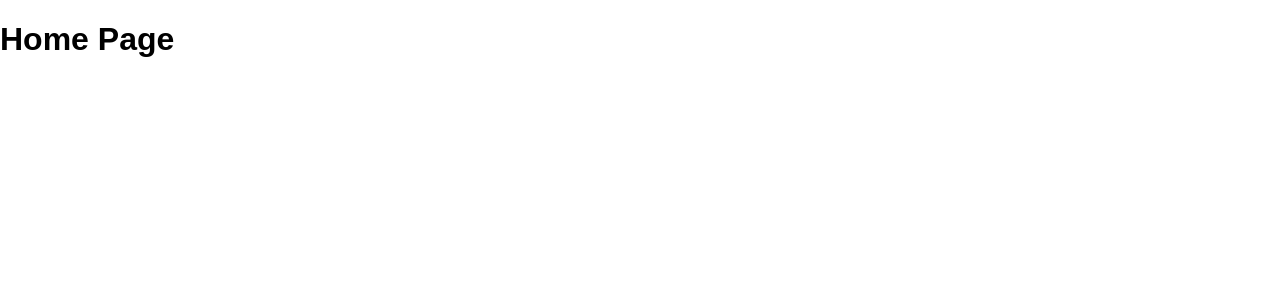
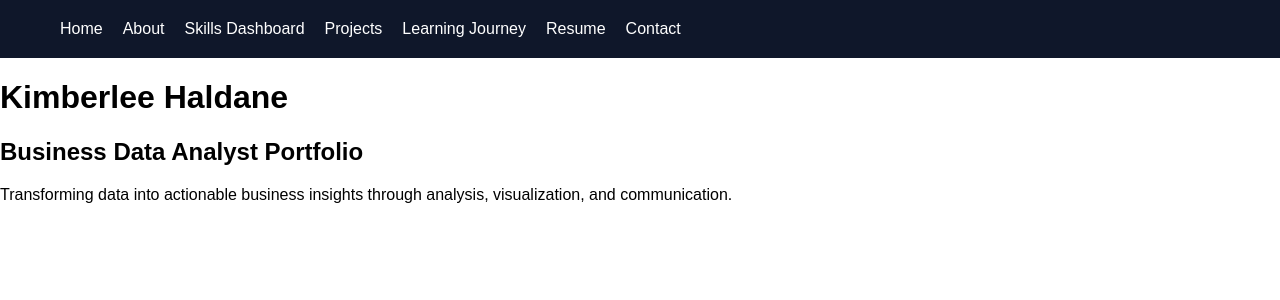
Before and after one commit to haldanek/haldane-business-data-analyst-portfolio, a React (Vite) app in the folder haldane-business-data-analyst-portfolio/: page / in a window 1280 px wide. Shown: the top 300 px of the page. Built offline with nearby package versions, Linux system fonts and the light colour scheme.

Commit message:
feat: create portfolio navigation structure

```diff
--- a/haldane-business-data-analyst-portfolio/package.json
+++ b/haldane-business-data-analyst-portfolio/package.json
@@ -11,7 +11,8 @@
   },
   "dependencies": {
     "react": "^19.2.7",
-    "react-dom": "^19.2.7"
+    "react-dom": "^19.2.7",
+    "react-router-dom": "^7.18.1"
   },
   "devDependencies": {
     "@types/node": "^24.13.2",
--- a/haldane-business-data-analyst-portfolio/src/App.tsx
+++ b/haldane-business-data-analyst-portfolio/src/App.tsx
@@ -1,10 +1,36 @@
+import { BrowserRouter, Routes, Route } from 'react-router-dom';
+
+import Navbar from './components/Navbar';
+
 import Home from './pages/Home';
+import About from './pages/About';
+import Skills from './pages/Skills';
+import Projects from './pages/Projects';
+import Journey from './pages/Journey';
+import Resume from './pages/Resume';
+import Contact from './pages/Contact';
 
 function App() {
   return (
-    <div>
-      <Home />
-    </div>
+    <BrowserRouter>
+      <Navbar />
+
+      <Routes>
+        <Route path='/' element={<Home />} />
+
+        <Route path='/about' element={<About />} />
+
+        <Route path='/skills' element={<Skills />} />
+
+        <Route path='/projects' element={<Projects />} />
+
+        <Route path='/journey' element={<Journey />} />
+
+        <Route path='/resume' element={<Resume />} />
+
+        <Route path='/contact' element={<Contact />} />
+      </Routes>
+    </BrowserRouter>
   );
 }
 
--- /dev/null
+++ b/haldane-business-data-analyst-portfolio/src/components/Navbar.tsx
@@ -0,0 +1,39 @@
+import { Link } from 'react-router-dom';
+
+function Navbar() {
+  return (
+    <nav>
+      <ul>
+        <li>
+          <Link to='/'>Home</Link>
+        </li>
+
+        <li>
+          <Link to='/about'>About</Link>
+        </li>
+
+        <li>
+          <Link to='/skills'>Skills Dashboard</Link>
+        </li>
+
+        <li>
+          <Link to='/projects'>Projects</Link>
+        </li>
+
+        <li>
+          <Link to='/journey'>Learning Journey</Link>
+        </li>
+
+        <li>
+          <Link to='/resume'>Resume</Link>
+        </li>
+
+        <li>
+          <Link to='/contact'>Contact</Link>
+        </li>
+      </ul>
+    </nav>
+  );
+}
+
+export default Navbar;
--- a/haldane-business-data-analyst-portfolio/src/index.css
+++ b/haldane-business-data-analyst-portfolio/src/index.css
@@ -2,3 +2,24 @@ body {
   margin: 0;
   font-family: Arial, sans-serif;
 }
+
+nav {
+  background-color: #0f172a;
+  padding: 20px;
+}
+
+nav ul {
+  list-style: none;
+  display: flex;
+  gap: 20px;
+  margin: 0;
+}
+
+nav a {
+  color: white;
+  text-decoration: none;
+}
+
+nav a:hover {
+  color: #3b82f6;
+}
--- a/haldane-business-data-analyst-portfolio/src/pages/About.tsx
+++ b/haldane-business-data-analyst-portfolio/src/pages/About.tsx
@@ -1,8 +1,8 @@
 function About() {
   return (
-    <div>
-      <h1>About Page</h1>
-    </div>
+    <main>
+      <h1>About Me</h1>
+    </main>
   );
 }
 
--- a/haldane-business-data-analyst-portfolio/src/pages/Contact.tsx
+++ b/haldane-business-data-analyst-portfolio/src/pages/Contact.tsx
@@ -1,8 +1,8 @@
 function Contact() {
   return (
-    <div>
+    <main>
       <h1>Contact Page</h1>
-    </div>
+    </main>
   );
 }
 
--- a/haldane-business-data-analyst-portfolio/src/pages/Home.tsx
+++ b/haldane-business-data-analyst-portfolio/src/pages/Home.tsx
@@ -1,8 +1,15 @@
 function Home() {
   return (
-    <div>
-      <h1>Home Page</h1>
-    </div>
+    <main>
+      <h1>Kimberlee Haldane</h1>
+
+      <h2>Business Data Analyst Portfolio</h2>
+
+      <p>
+        Transforming data into actionable business insights through analysis,
+        visualization, and communication.
+      </p>
+    </main>
   );
 }
 
--- a/haldane-business-data-analyst-portfolio/src/pages/Journey.tsx
+++ b/haldane-business-data-analyst-portfolio/src/pages/Journey.tsx
@@ -1,8 +1,8 @@
 function Journey() {
   return (
-    <div>
+    <main>
       <h1>Learning Journey</h1>
-    </div>
+    </main>
   );
 }
 
--- a/haldane-business-data-analyst-portfolio/src/pages/Projects.tsx
+++ b/haldane-business-data-analyst-portfolio/src/pages/Projects.tsx
@@ -1,8 +1,8 @@
 function Projects() {
   return (
-    <div>
+    <main>
       <h1>Projects Page</h1>
-    </div>
+    </main>
   );
 }
 
--- a/haldane-business-data-analyst-portfolio/src/pages/Resume.tsx
+++ b/haldane-business-data-analyst-portfolio/src/pages/Resume.tsx
@@ -1,8 +1,8 @@
 function Resume() {
   return (
-    <div>
+    <main>
       <h1>Resume Page</h1>
-    </div>
+    </main>
   );
 }
 
--- a/haldane-business-data-analyst-portfolio/src/pages/Skills.tsx
+++ b/haldane-business-data-analyst-portfolio/src/pages/Skills.tsx
@@ -1,8 +1,8 @@
 function Skills() {
   return (
-    <div>
+    <main>
       <h1>Skills Dashboard</h1>
-    </div>
+    </main>
   );
 }
 
```
Also changed, not shown: 1 other file (tests, documents, lock files or other folders).
